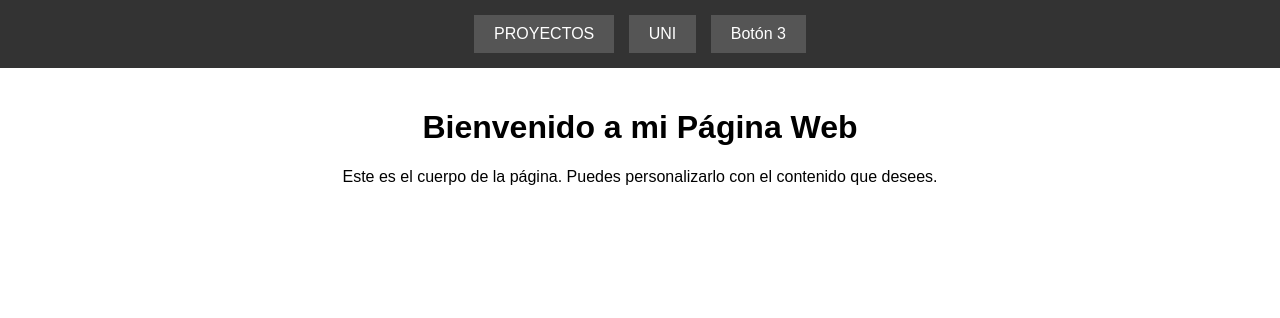
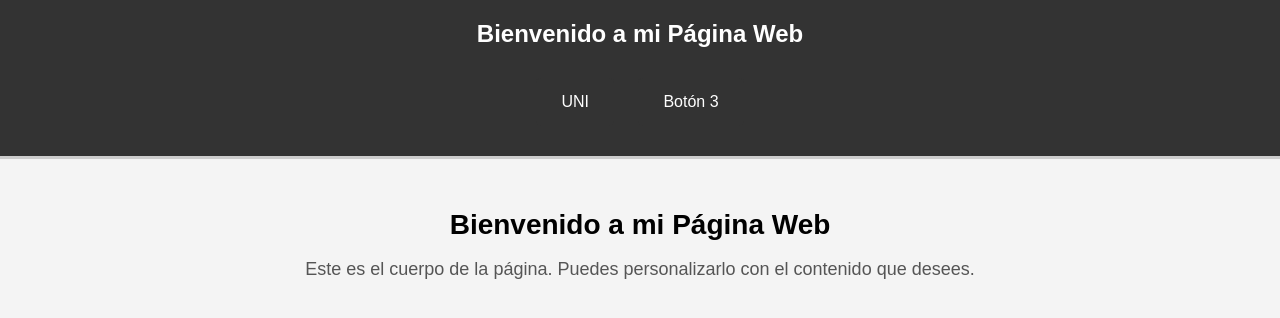
Before and after one commit to aepalher/aepalher.github.io, a plain HTML site: page index.html in a window 1280 px wide. Drawn offline with Linux system fonts and the light colour scheme.

Commit message:
Actualizar index.html

```diff
--- a/index.html
+++ b/index.html
@@ -3,49 +3,62 @@
 <head>
     <meta charset="UTF-8">
     <meta name="viewport" content="width=device-width, initial-scale=1.0">
-    <title>Mi Página Web con Botones</title>
+    <title>Inicio</title>
     <style>
         body {
             font-family: Arial, sans-serif;
             margin: 0;
             padding: 0;
-        }
-        /* Estilo para el encabezado y los botones */
-        header {
-            background-color: #333;
-            padding: 10px;
+            background-color: #f4f4f4;
             text-align: center;
         }
-        .nav-buttons {
+        header {
+            background: #333;
+            color: #fff;
+            padding: 20px;
+            border-bottom: #ccc 3px solid;
+        }
+        header h1 {
+            margin: 0;
+            font-size: 24px;
+        }
+        .button-container {
+            margin-top: 20px;
+        }
+        .button {
             display: inline-block;
+            padding: 15px 25px;
+            margin: 10px;
+            font-size: 16px;
+            color: #fff;
+            background-color: #333;
+            border: none;
+            border-radius: 5px;
+            cursor: pointer;
+            transition: background-color 0.3s;
         }
-        .nav-buttons button {
+        .button:hover {
             background-color: #555;
-            color: white;
-            padding: 10px 20px;
-            margin: 5px;
-            border: none;
-            cursor: pointer;
-            font-size: 16px;
         }
-        .nav-buttons button:hover {
-            background-color: #777;
+        main {
+            padding: 50px;
         }
-        /* Estilo para el contenido principal */
-        main {
-            padding: 20px;
-            text-align: center;
+        main h1 {
+            margin: 0;
+            font-size: 28px;
+        }
+        main p {
+            font-size: 18px;
+            color: #555;
         }
     </style>
 </head>
 <body>
-
-    <!-- Encabezado con botones -->
     <header>
-        <div class="nav-buttons">
-            <button onclick="window.location.href='https://aepalher.github.io/projects/'">PROYECTOS</button>
-            <button onclick="window.location.href='/projects/UNI.html'">UNI</button>
-            <button onclick="window.location.href='/aboutme/aepalher.html'">Botón 3</button>
+        <h1>Bienvenido a mi Página Web</h1>
+        <div class="button-container">
+            <button class="button" onclick="window.location.href='/projects/UNI.html'">UNI</button>
+            <button class="button" onclick="window.location.href='/aboutme/aepalher.html'">Botón 3</button>
         </div>
     </header>
 
@@ -54,6 +67,5 @@
         <h1>Bienvenido a mi Página Web</h1>
         <p>Este es el cuerpo de la página. Puedes personalizarlo con el contenido que desees.</p>
     </main>
-
 </body>
 </html>
```
